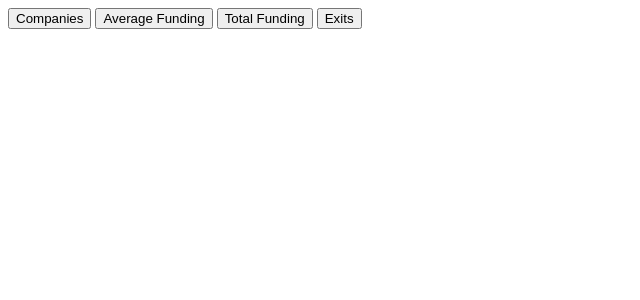
After one commit to victormoussalem/close_victor, a Flask app: template app/templates/accelerators.html in a window 1280 px wide. The commit adds this page. Shown: the top 300 px of the page, without its empty margins (0-640 px from the left). Run offline with Flask 2, Linux system fonts and the light colour scheme; the template is opened without the code that fills it, so the values that code supplies are empty.

Commit message:
removed one feature for now

```diff
--- /dev/null
+++ b/app/templates/accelerators.html
@@ -0,0 +1,25 @@
+<!DOCTYPE html>
+ <header>
+    <nav>
+        <button class="btn" id="comp">Companies</button>
+        <button class="btn" id="avg">Average Funding</button>
+        <button class="btn" id="fnd">Total Funding</button>
+        <button class="btn" id="ext">Exits</button>
+    </nav>
+</header>
+
+<div id="clear"></div>
+
+<div id="container">
+    <aside id="aside">
+        <div id="chart"></div>
+        <div id="stats">
+            <p class='stats' id="stats_title"></p>
+            <p class='stats' id="stat1"></p>
+            <p class='stats' id="stat2"></p>
+        </div>
+    </aside>
+    <div id="map"></div>
+    <div id="map_info" class="hidden"></div>
+</div>
+</html>
--- a/app/templates/close-victor-index.html
+++ b/app/templates/close-victor-index.html
@@ -51,7 +51,6 @@
             <a href="/static/dropbox" class="btn btn-default btn-lg">Dashboard</a>
             <a href="/startup-funding" class="btn btn-default btn-lg">Startup Funding</a>
             <a href="/static/funding" class="btn btn-default btn-lg">Company funding and exits</a>
-            <a href="/static/redirect" class="btn btn-default btn-lg">Interactive Investments Graphs</a>
         </div>
     </div>
     <!-- /Full Page Image Header Area -->
```
